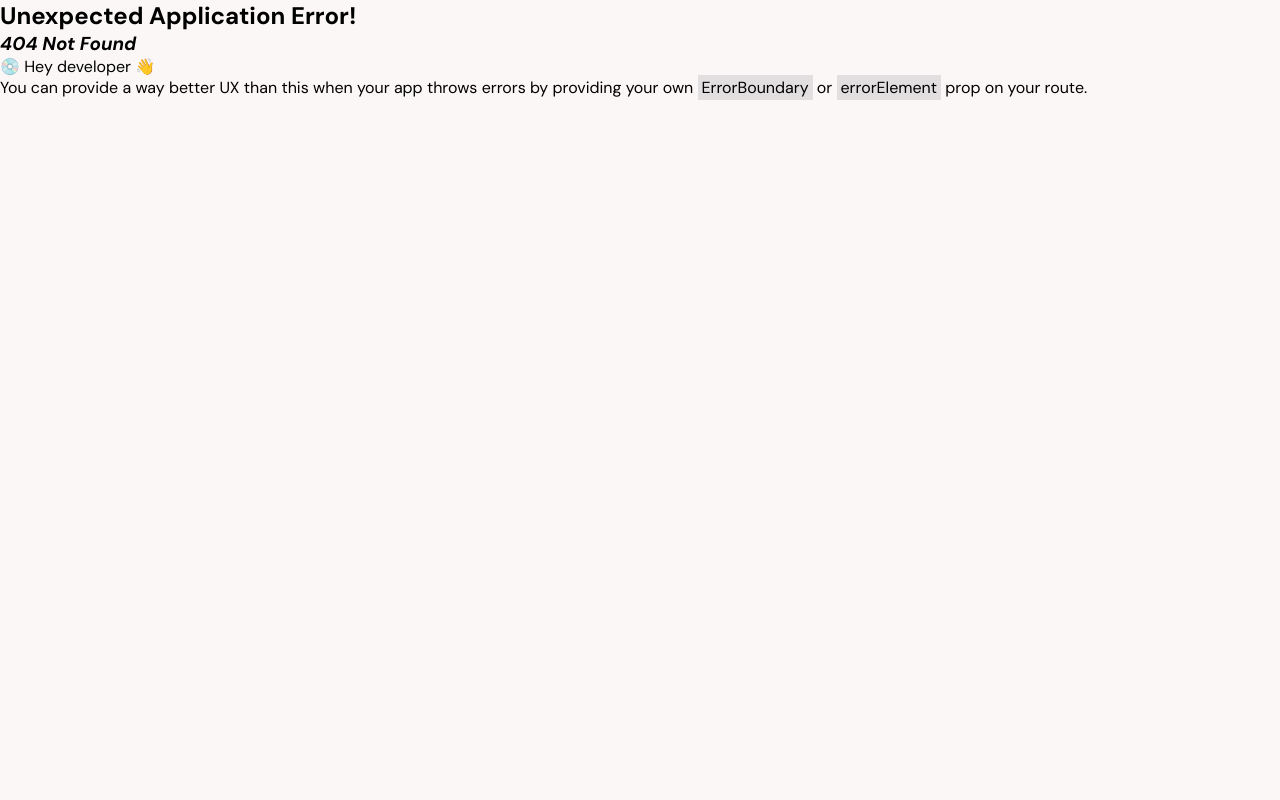
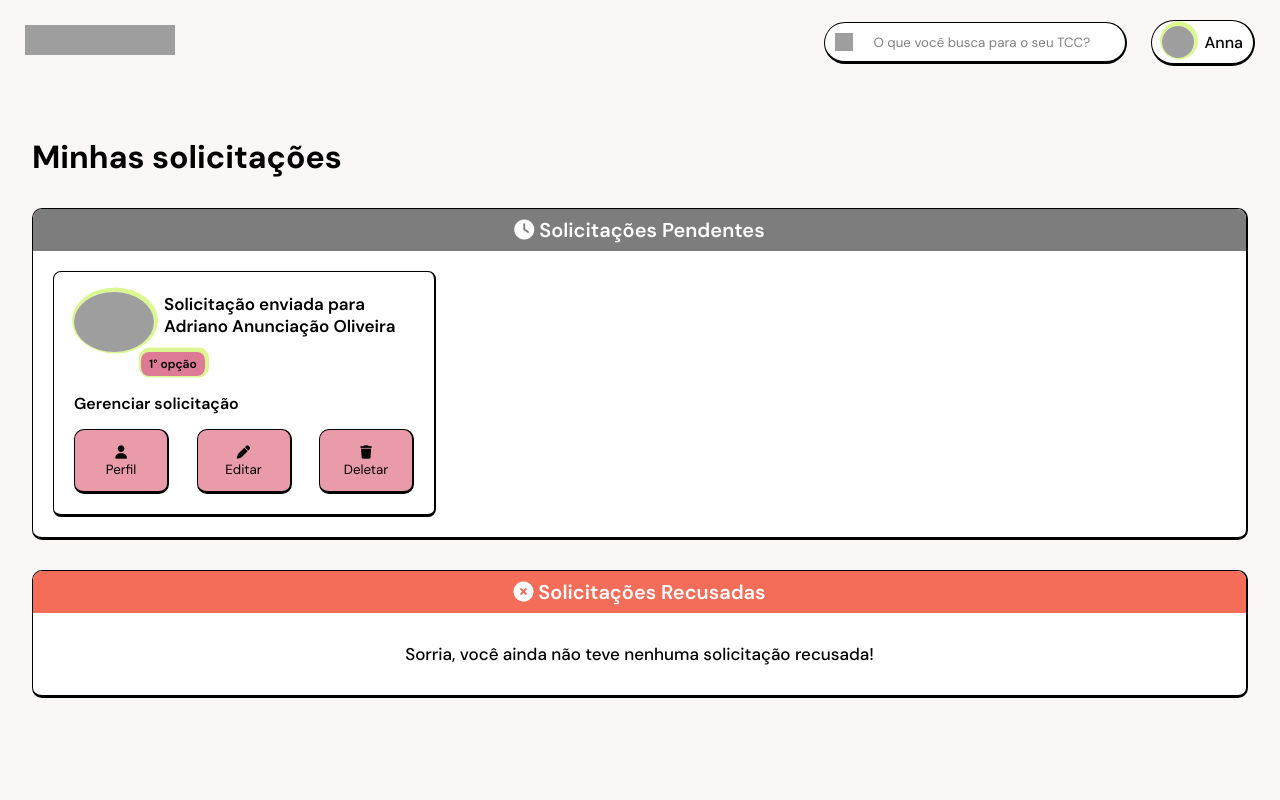
Before and after one commit to lemonsolucoes/matcch, a React (Vite) app: page /solicitacao/1 in a window 1280 px wide. Before the commit this address had no page. Shown: the top 800 px of the page. Built offline with nearby package versions, Linux system fonts and the light colour scheme; grey boxes are pictures that could not be loaded.

Commit message:
Update 4 files

```diff
--- a/src/App.jsx
+++ b/src/App.jsx
@@ -43,7 +43,7 @@ function App() {
           element: <MyGigs />,
         },
         {
-          path: "/solicitacao",
+          path: "/solicitacao/:id",
           element: <Orders />,
         },
         {
--- a/src/pages/gig/Gig.jsx
+++ b/src/pages/gig/Gig.jsx
@@ -32,7 +32,7 @@ function Gig() {
   };
 
   const handleSubmit = () => {
-    navigate("/solicitacao");
+    navigate(`/solicitacao/${id}`);
   };
 
   return (
--- a/src/pages/orders/Orders.jsx
+++ b/src/pages/orders/Orders.jsx
@@ -2,15 +2,18 @@ import React from "react";
 import { Link } from "react-router-dom";
 import "./Orders.scss";
 import { gigs } from "../../data";
+import { useParams } from "react-router-dom";
 
 const Orders = () => {
+  const { id } = useParams();
+
   const currentUser = {
     id: 1,
     username: "Anna",
     isSeller: true,
   };
 
-  const gig = gigs[0]; // Escolha a posição desejada do array gigs
+  const gig = gigs[id - 1];
 
   return (
     <div className="orders">
@@ -53,29 +56,9 @@ const Orders = () => {
             <i className="fa-sharp fa-solid fa-circle-xmark"></i> Solicitações
             Recusadas
           </h4>
-
-          <div className="card">
-            <div className="header">
-              <img src={gig.pp} alt="Imagem" />
-              <h3>Solicitação enviada para {gig.username}</h3>
-            </div>
-            <label>1° opção</label>
-            <div className="subtitle">Gerenciar solicitação</div>
-            <div className="buttons-container">
-              <button className="circular-button">
-                <i className="fa-sharp fa-solid fa-user"></i>
-                <p>Perfil</p>
-              </button>
-              <button className="circular-button">
-                <i className="fa-sharp fa-solid fa-pen"></i>
-                <p>Editar</p>
-              </button>
-              <button className="circular-button">
-                <i className="fa-sharp fa-solid fa-trash"></i>
-                <p>Deletar</p>
-              </button>
-            </div>
-          </div>
+          <h5>
+            <br></br>Sorria, você ainda não teve nenhuma solicitação recusada!
+          </h5>
         </div>
       </div>
     </div>
--- a/src/pages/orders/Orders.scss
+++ b/src/pages/orders/Orders.scss
@@ -36,6 +36,15 @@
         font-size: 20px;
         font-weight: 600;
         border-radius: 9px 9px 0 0;
+      }
+
+      h5 {
+        text-align: center;
+        color: black;
+        padding-top: 8px;
+        padding-bottom: 30px;
+        font-size: 17px;
+        font-weight: 500;
       }
     }
 
```
